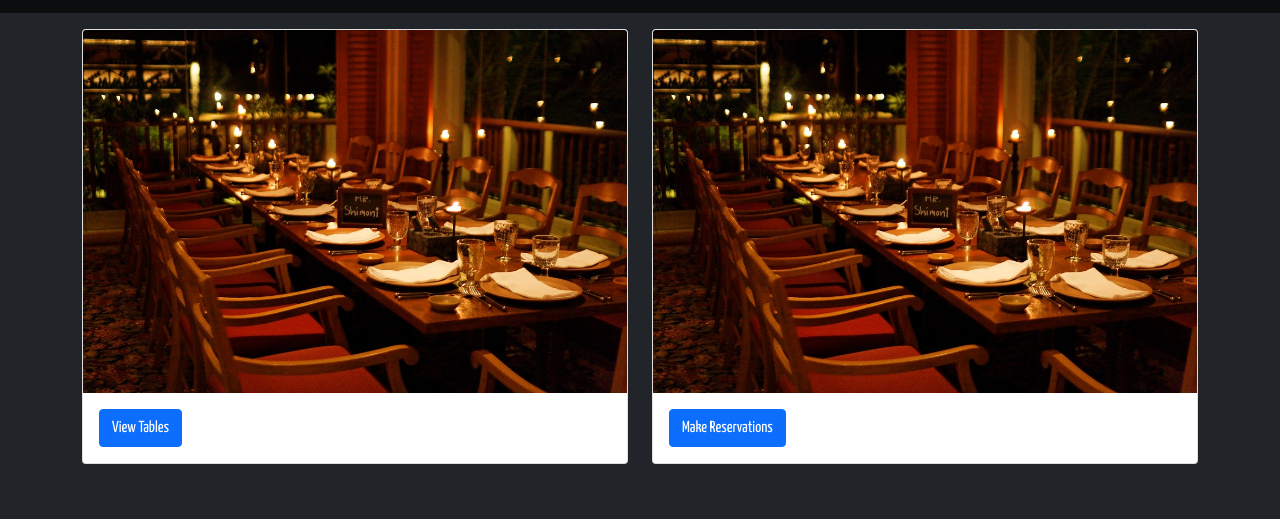
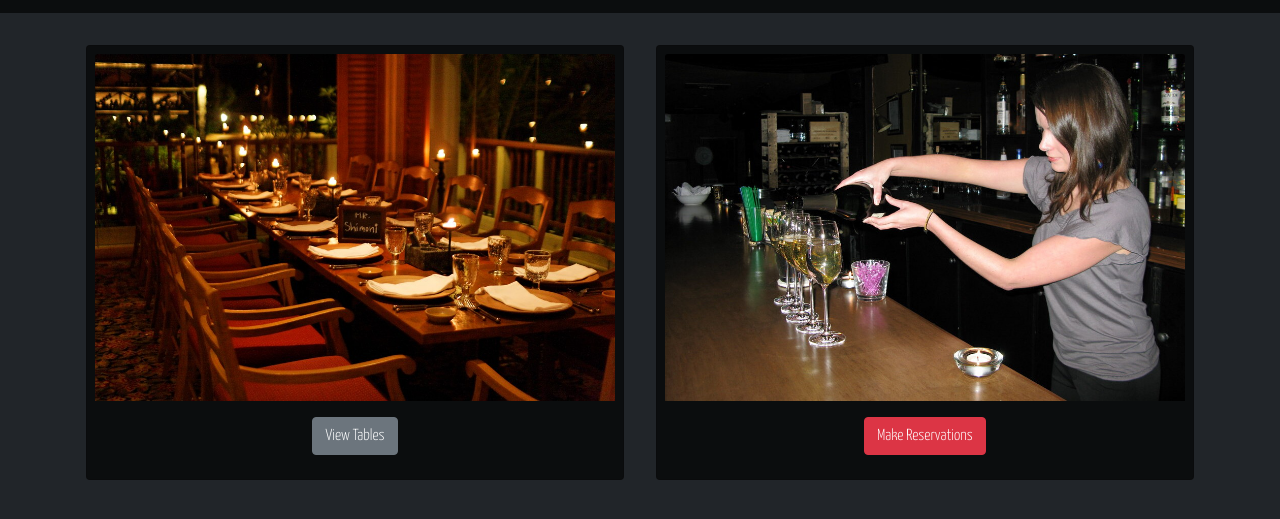
Before and after one commit to RojoRevolution/HotRestaurant, a plain HTML site: page view.html in a window 1280 px wide. Shown: the part 115-634 px from the top of the page. Drawn offline with nearby package versions, Linux system fonts and the light colour scheme.

Commit message:
added card images, ids, and hover fade transition

```diff
--- a/style.css
+++ b/style.css
@@ -14,3 +14,22 @@ header {
 header .fa-fire {
   color: red;
 }
+
+.card-link:hover {
+  transition: .5s ease;
+  opacity: 0.5;
+}
+
+.card {
+  padding: 8px;
+  background-color: #0b0d0e;
+}
+
+.card-body {
+  margin: 0 auto;
+}
+
+.card-body .btn {
+  display: inline-block;
+  font-weight: 300;
+}
--- a/view.html
+++ b/view.html
@@ -22,21 +22,25 @@
 
     <div class="container-md mt-3">
       <div class="row">
-        <div class="col-md">
+        <div class="col-md p-3">
+          <a href="#" class="card-link" id="view-table-btn">
             <div class="card">
-            <img src="assets/table.jpg" class="card-img-top" alt="...">
+              <img src="assets/table.jpg" class="card-img-top" alt="long table with 2 rows of chairs in a dim room with candles on the table">
               <div class="card-body">
-              <a href="#" class="btn btn-primary">View Tables</a>
+                <a class="btn btn-secondary">View Tables</a>
               </div>
             </div>
+          </a>
         </div>
-        <div class="col-md">
+        <div class="col-md p-3">
+          <a href="#" class="card-link" id="make-reservation-btn">
             <div class="card">
-            <img src="assets/table.jpg" class="card-img-top" alt="...">
+              <img src="assets/bar.jpg" class="card-img-top" alt="...">
               <div class="card-body">
-              <a href="#" class="btn btn-primary">Make Reservations</a>
+                <a class="btn btn-danger">Make Reservations</a>
               </div>
             </div>
+          </a>
         </div>
       </div>
     </div>
```
Also changed, not shown: assets/bar.jpg (added), 1 other file. Lines whose indentation alone changed are shown as unchanged.
